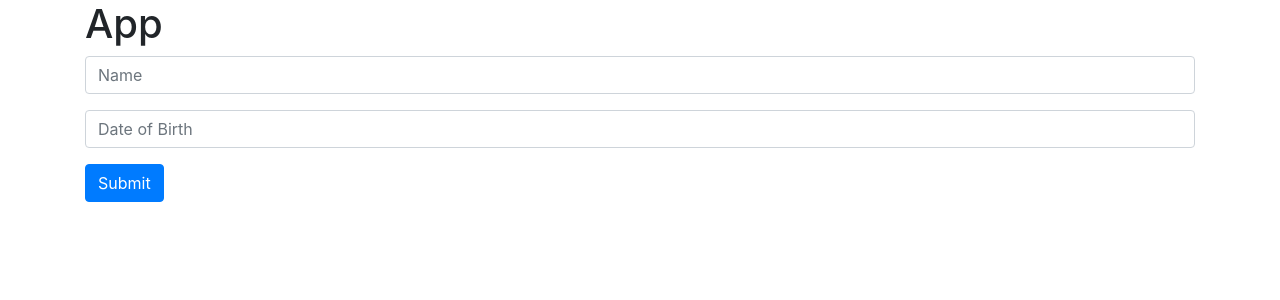
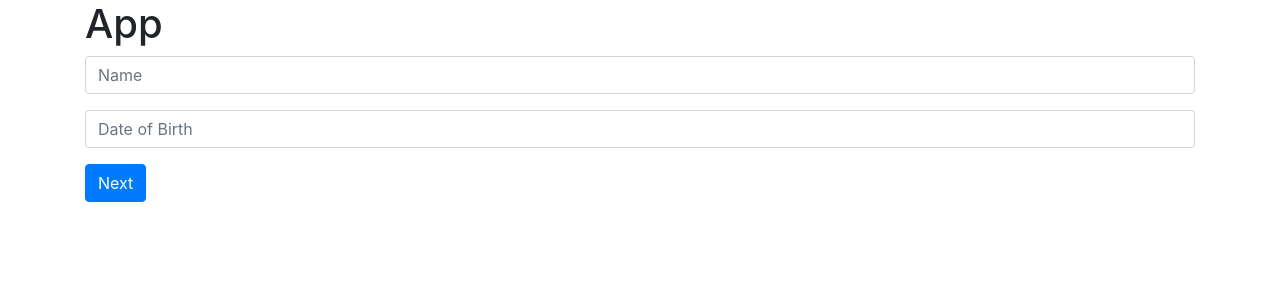
Before and after one commit to coryhouse/americo-react, a React (Create React App) app: page / in a window 1280 px wide. Shown: the top 300 px of the page. Built offline with nearby package versions, Linux system fonts and the light colour scheme.

Commit message:
added 2nd page and extracted components

```diff
--- a/src/App.js
+++ b/src/App.js
@@ -14,20 +14,24 @@
 
 import React, { useState } from "react";
 import "./App.css";
-import Input from "./Input";
 import Form from "react-bootstrap/Form";
 import Button from "react-bootstrap/Button";
 import Container from "react-bootstrap/Container";
+import Page1 from "./Page1";
+import Page2 from "./Page2";
 import { saveInsured } from "./api/insured";
 
 const emptyInsured = {
   name: "",
   dob: "",
+  isSmoker: false,
+  weight: null,
 };
 
 export default function App() {
   const [insured, setInsured] = useState(emptyInsured); // Hey react, when this data changes, redraw the screen for me.
   const [errors, setErrors] = useState({});
+  const [currentPage, setCurrentPage] = useState(1);
 
   function onChange(event) {
     setInsured({
@@ -40,12 +44,20 @@ export default function App() {
     const _errors = id ? { ...errors } : {}; // using underscore prefix to avoid naming collision with errors in state.
     if (id) delete _errors[id];
 
-    if ((id === "name" || !id) && !insured.name) {
-      _errors.name = "Name is required";
+    if (currentPage === 1) {
+      if ((id === "name" || !id) && !insured.name) {
+        _errors.name = "Name is required";
+      }
+
+      if ((id === "dob" || !id) && !insured.dob) {
+        _errors.dob = "DOB is required";
+      }
     }
 
-    if ((id === "dob" || !id) && !insured.dob) {
-      _errors.dob = "DOB is required";
+    if (currentPage === 2) {
+      if ((id === "weight" || !id) && !insured.weight) {
+        _errors.weight = "Weight is required";
+      }
     }
 
     return _errors;
@@ -67,33 +79,29 @@ export default function App() {
     saveInsured(insured).then((response) => {
       setInsured(emptyInsured); // Empty the form.
       alert("saved");
+      setCurrentPage(currentPage + 1);
     });
+  }
+
+  function renderPage() {
+    const props = {
+      insured: insured,
+      onChange: onChange,
+      validate: validate,
+      errors: errors,
+    };
+
+    if (currentPage === 1) return <Page1 {...props} />;
+    if (currentPage === 2) return <Page2 {...props} />;
   }
 
   return (
     <Container>
       <h1>App</h1>
       <Form onSubmit={onSubmit}>
-        <Input
-          id="name"
-          placeholder="Name"
-          value={insured.name}
-          onChange={onChange}
-          onBlur={validate}
-          error={errors.name}
-        />
-
-        <Input
-          id="dob"
-          placeholder="Date of Birth"
-          value={insured.dob}
-          onChange={onChange}
-          onBlur={validate}
-          error={errors.dob}
-        />
-
+        {renderPage()}
         <Button type="submit" variant="primary">
-          Submit
+          Next
         </Button>
       </Form>
     </Container>
--- /dev/null
+++ b/src/Page1.js
@@ -0,0 +1,26 @@
+import React from "react";
+import Input from "./Input";
+
+export default function Page1(props) {
+  const { insured, onChange, validate, errors } = props;
+  return (
+    <>
+      <Input
+        id="name"
+        placeholder="Name"
+        value={insured.name}
+        onChange={onChange}
+        onBlur={validate}
+        error={errors.name}
+      />
+      <Input
+        id="dob"
+        placeholder="Date of Birth"
+        value={insured.dob}
+        onChange={onChange}
+        onBlur={validate}
+        error={errors.dob}
+      />
+    </>
+  );
+}
--- /dev/null
+++ b/src/Page2.js
@@ -0,0 +1,27 @@
+import React from "react";
+import Input from "./Input";
+
+export default function Page2(props) {
+  const { insured, onChange, validate, errors } = props;
+  return (
+    <>
+      <label htmlFor="isSmoker">Do you smoke?</label>
+      <input
+        type="checkbox"
+        id="isSmoker"
+        checked={insured.isSmoker}
+        onChange={onChange}
+        onBlur={validate}
+      />
+
+      <Input
+        id="weight"
+        placeholder="Weight"
+        value={insured.weight ?? ""} // Set this to an empty string if weight is null.
+        onChange={onChange}
+        onBlur={validate}
+        error={errors.weight}
+      />
+    </>
+  );
+}
```
